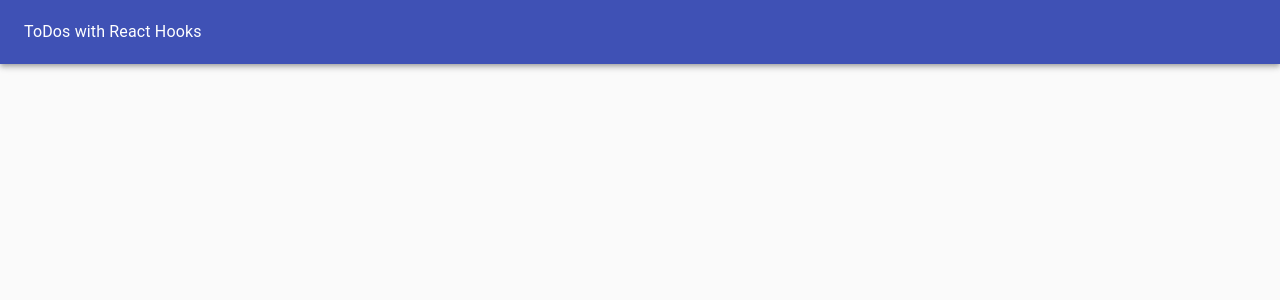
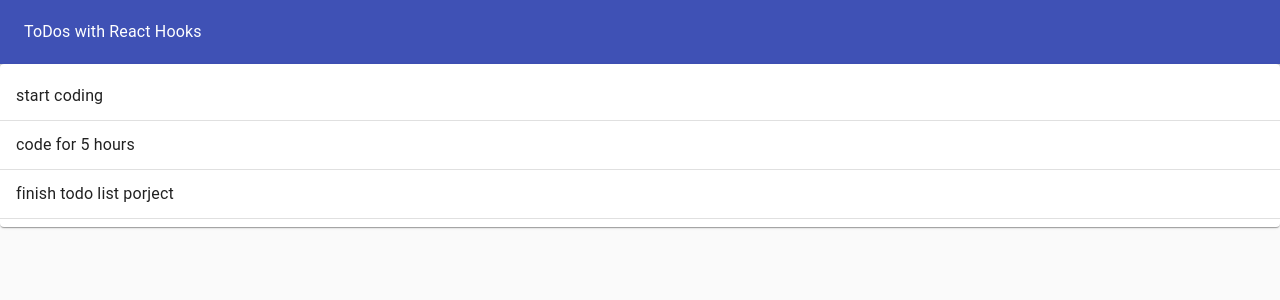
Before and after one commit to Vasily93/todo-list-react-hooks, a React (Create React App) app: page / in a window 1280 px wide. Shown: the top 300 px of the page. Built offline with nearby package versions, Linux system fonts and the light colour scheme.

Commit message:
rendering todos from  init state using useState react hook

```diff
--- a/src/TodoApp.js
+++ b/src/TodoApp.js
@@ -1,7 +1,14 @@
-import React from 'react';
+import React, {useState} from 'react';
 import { Typography, Paper, AppBar, Toolbar, Grid } from '@material-ui/core';
+import TodoList from './TodoList.js';
 
 function TodoApp(prpos) {
+    const initialTodos = [
+        {id:1, task: 'start coding', completed: true},
+        {id:2, task: 'code for 5 hours', completed: false},
+        {id:3, task: 'finish todo list porject', completed: false}
+    ];
+    const [todos, setTodos] = useState(initialTodos);
     return(
         <Paper
             style={{
@@ -17,6 +24,7 @@ function TodoApp(prpos) {
                     <Typography color='inherit'>ToDos with React Hooks</Typography>
                 </Toolbar>
             </AppBar>
+            <TodoList todos={todos}/>
         </Paper>
     )
 }
--- /dev/null
+++ b/src/TodoList.js
@@ -0,0 +1,23 @@
+import React from 'react';
+import {Paper, List, Divider, ListItem, ListItemText} from '@material-ui/core';
+
+function TodoList(props) {
+    return(
+        <Paper>
+            <List>
+            {props.todos.map(todo => (
+                <>
+                <ListItem key={todo.id}>
+                    <ListItemText>
+                        {todo.task}
+                    </ListItemText>
+                </ListItem>
+                <Divider />
+                </>
+            ))}
+            </List>
+        </Paper>
+    )
+}
+
+export default TodoList;
```
